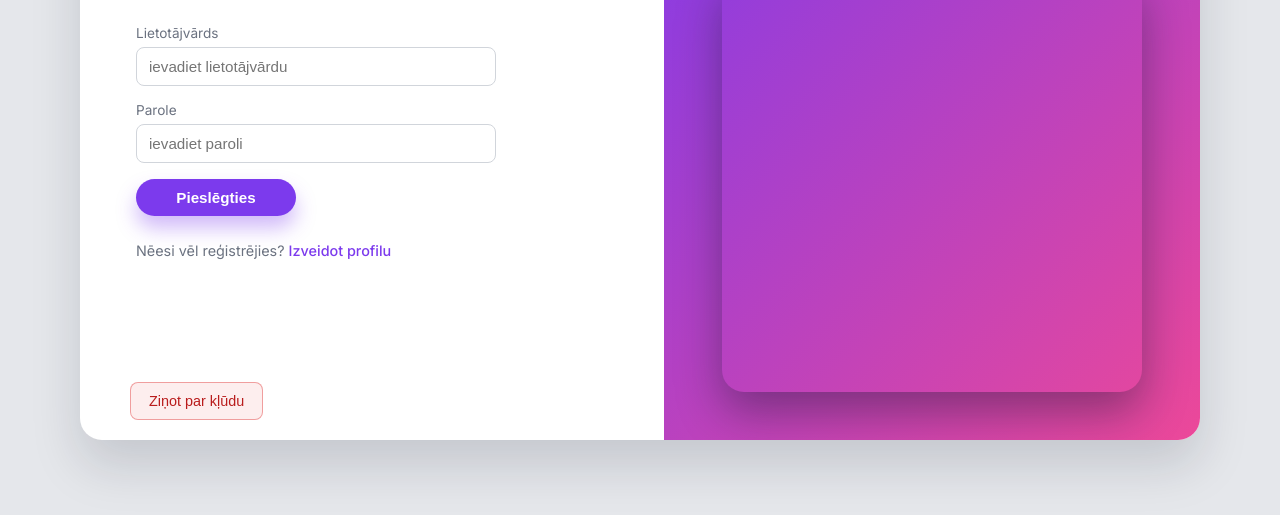
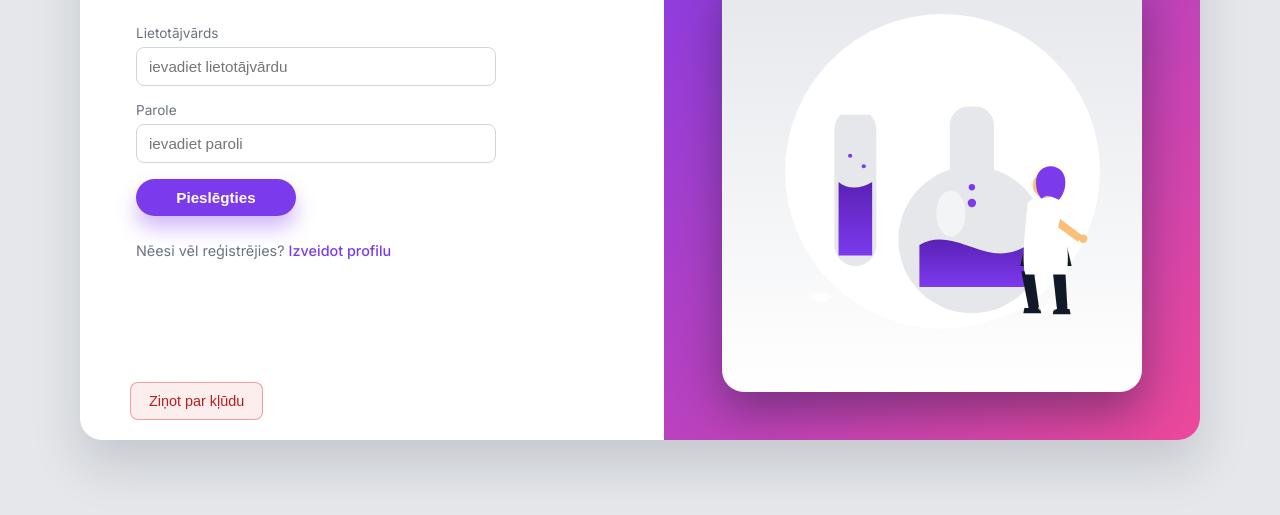
Before and after one commit to gingerfish-code/PD3, a plain HTML site: page login.html in a window 1280 px wide. Shown: the part 285-800 px from the top of the page. Drawn offline with Linux system fonts and the light colour scheme.

Commit message:
pievienota illustrācijas bilde

```diff
--- a/assets/css/style.css
+++ b/assets/css/style.css
@@ -349,7 +349,7 @@ body {
     max-width: 420px;
     aspect-ratio: 4 / 4;
     border-radius: 22px;
-    background-image: url("../img/login-illustration.svg");
+    background-image: url("../img/lab-illustration-accent.svg");
     background-size: cover;
     background-position: center;
     box-shadow: 0 20px 45px rgba(15, 23, 42, 0.4);
```
Also changed, not shown: assets/img/lab-illustration-accent.svg (added).
